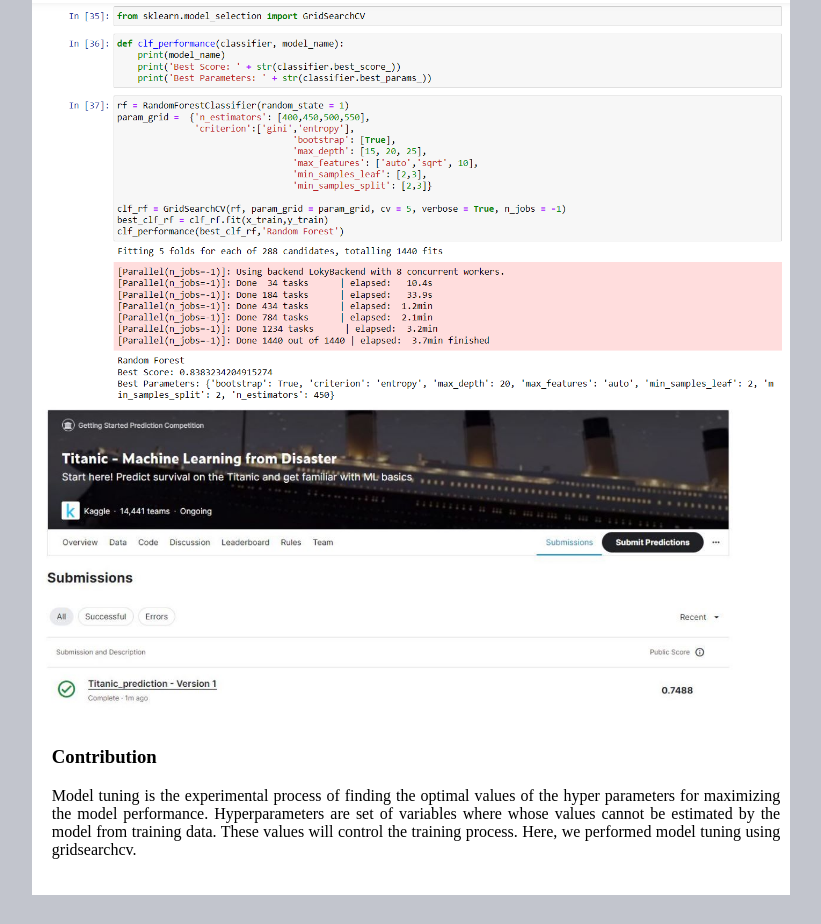
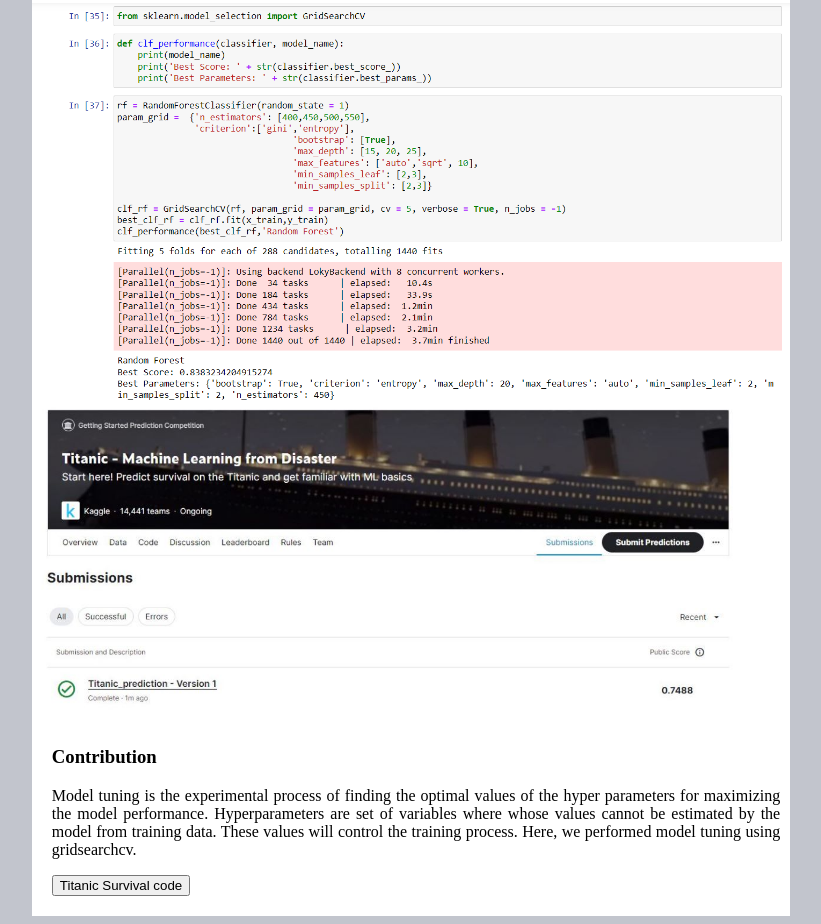
Before and after one commit to sairam2304/protofolio, a plain HTML site: page blogs/blog.html in a window 1280 px wide. Shown: the part 3171-4095 px from the top of the page, without its empty margins (229-1050 px from the left). Before the commit the page ends 4074 px from the top, so only its background shows below. Drawn offline with Linux system fonts and the light colour scheme.

Commit message:
initial commit

```diff
--- a/blogs/blog.html
+++ b/blogs/blog.html
@@ -39,7 +39,13 @@
                 Model tuning is the experimental process of finding the optimal values of the hyper parameters for maximizing the model performance. Hyperparameters are set of variables where whose values cannot be estimated by the model from training data. These values will control the training process. Here, we performed model tuning using gridsearchcv.
                </p>
 
+               <div class="main">
+                <a  href="Titanic_Surival.zip" download="Titanic"><button>Titanic Survival code</button></a>
+            </div>
+
         </div>
+
+
 
     </section>
 
```
Also changed, not shown: 3 other files.
